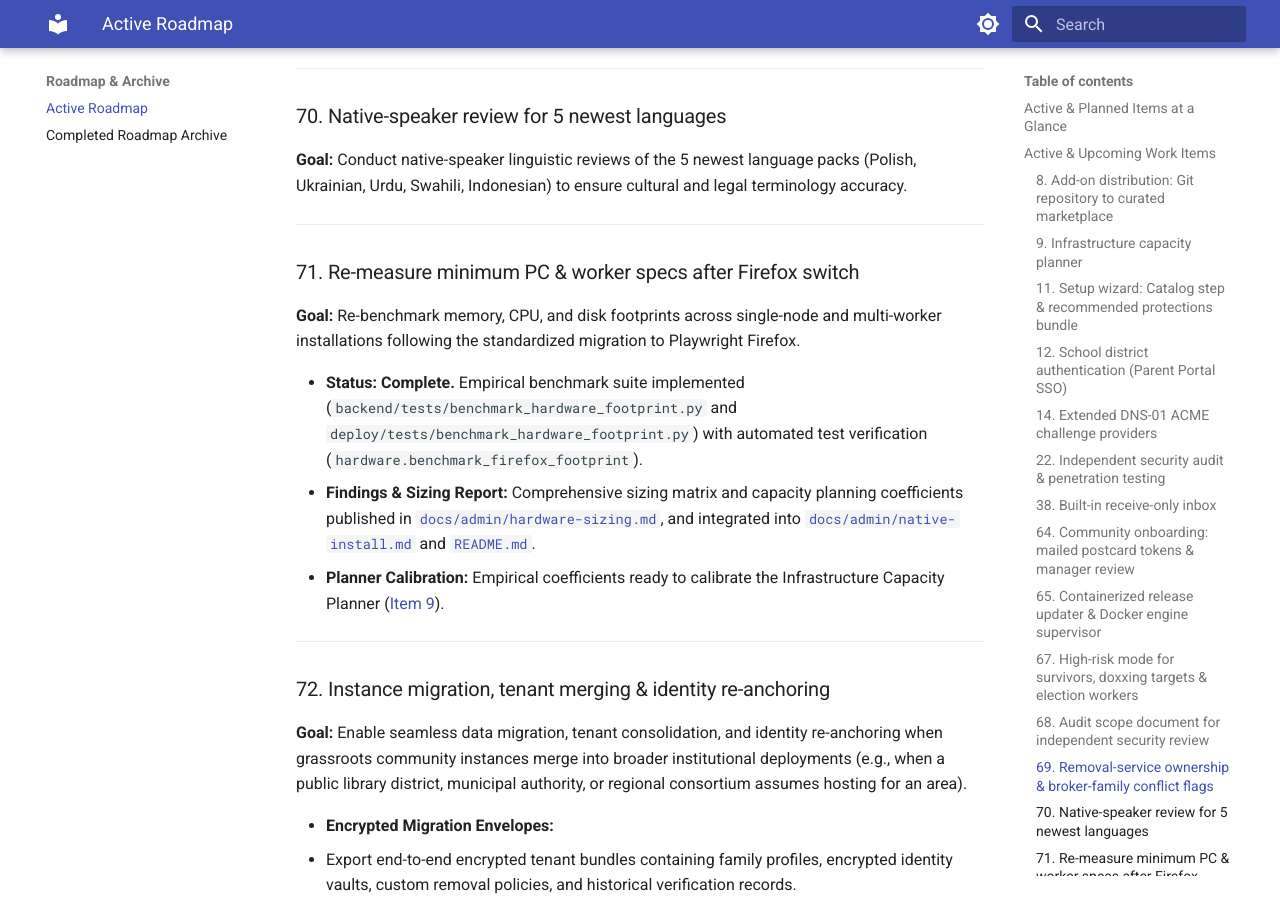
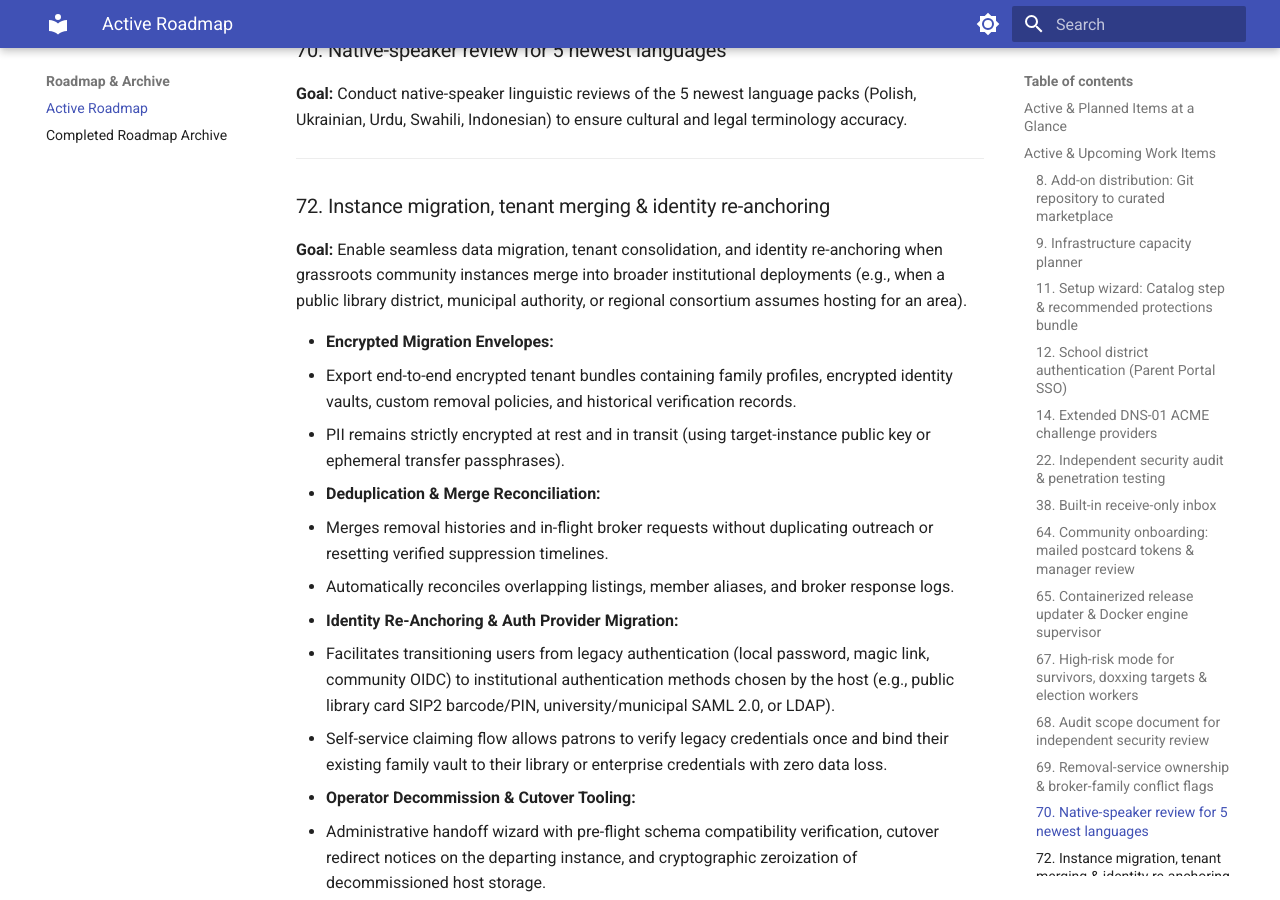
Before and after one commit to rlnunez/OpenOptOut, an MkDocs documentation site: the page built from docs/ROADMAP.md, in a window 1280 px wide and 900 px high, scrolled down 5611 px. Built offline with MkDocs 1.6.1 and Material for MkDocs 9.7.7, drawn with Linux system fonts in a browser that asks for light colours; some of the changed text lies outside the part shown.

Commit message:
docs(changelog): migrate completed roadmap item 71 to changelog [Unreleased]

```diff
--- a/docs/ROADMAP.md
+++ b/docs/ROADMAP.md
@@ -21,12 +21,11 @@ The guiding architectural principle: **the core does not contain broker-specific
 | [22](#item-22) | [Independent security audit & penetration testing](#item-22) | Planned | High (Pre-1.0) |
 | [38](#item-38) | [Built-in receive-only inbox](#item-38) | Considering | Low / Backup Seam |
 | [64](#item-64) | [Community onboarding: mailed postcard tokens & manager review](#item-64) | Planned | Low / Enhancements |
-| [65](#item-65) | [Containerized release updater & Docker engine supervisor](#item-65) | Implemented / In Progress | High (Rollback live) |
+| [65](#item-65) | [Containerized release updater & Docker engine supervisor](#item-65) | Complete | Autonomous rollback live |
 | [67](#item-67) | [High-risk mode for domestic violence survivors & election workers](#item-67) | Planned | High |
 | [68](#item-68) | [Audit scope document for independent security review](#item-68) | Planned | High (Pre-audit) |
 | [69](#item-69) | [Removal-service ownership & broker-family conflict flags](#item-69) | Planned | Medium |
 | [70](#item-70) | [Native-speaker review for 5 newest languages](#item-70) | Planned | Medium |
-| [71](#item-71) | [Re-measure minimum PC & worker specs after Firefox switch](#item-71) | Complete | Sizing report published |
 | [72](#item-72) | [Instance migration, tenant merging & identity re-anchoring](#item-72) | Planned | Medium (Institutional & Consortium) |
 
 ---
@@ -160,16 +159,6 @@ The guiding architectural principle: **the core does not contain broker-specific
 
 ---
 
-<a id="item-71"></a>
-### 71. Re-measure minimum PC & worker specs after Firefox switch
-**Goal:** Re-benchmark memory, CPU, and disk footprints across single-node and multi-worker installations following the standardized migration to Playwright Firefox.
-
-- **Status:** **Complete.** Empirical benchmark suite implemented (`backend/tests/benchmark_hardware_footprint.py` and `deploy/tests/benchmark_hardware_footprint.py`) with automated test verification (`hardware.benchmark_firefox_footprint`).
-- **Findings & Sizing Report:** Comprehensive sizing matrix and capacity planning coefficients published in [`docs/admin/hardware-sizing.md`](admin/hardware-sizing.md), and integrated into [`docs/admin/native-install.md`](admin/native-install.md) and [`README.md`](../README.md).
-- **Planner Calibration:** Empirical coefficients ready to calibrate the Infrastructure Capacity Planner ([Item 9](#item-9)).
-
----
-
 <a id="item-72"></a>
 ### 72. Instance migration, tenant merging & identity re-anchoring
 **Goal:** Enable seamless data migration, tenant consolidation, and identity re-anchoring when grassroots community instances merge into broader institutional deployments (e.g., when a public library district, municipal authority, or regional consortium assumes hosting for an area).
```
Also changed, not shown: CHANGELOG.md (+1 -0 lines).
